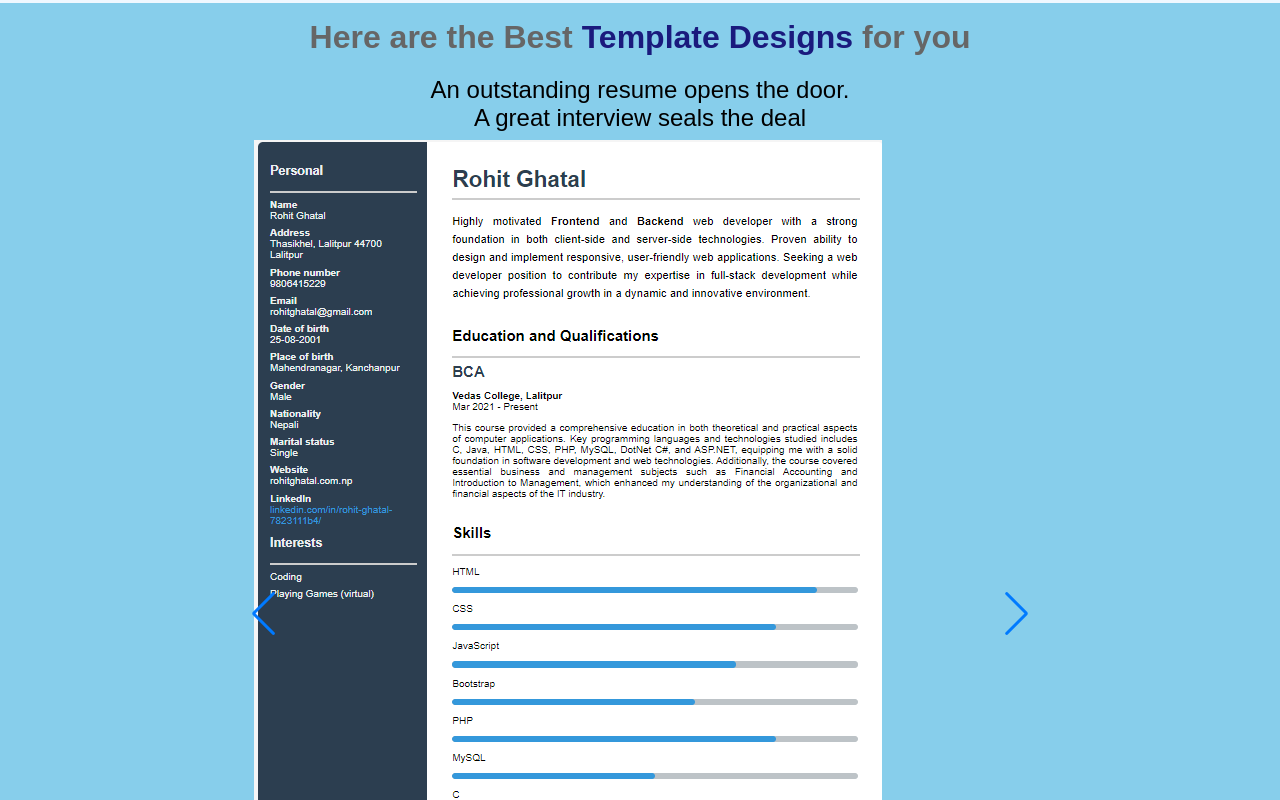
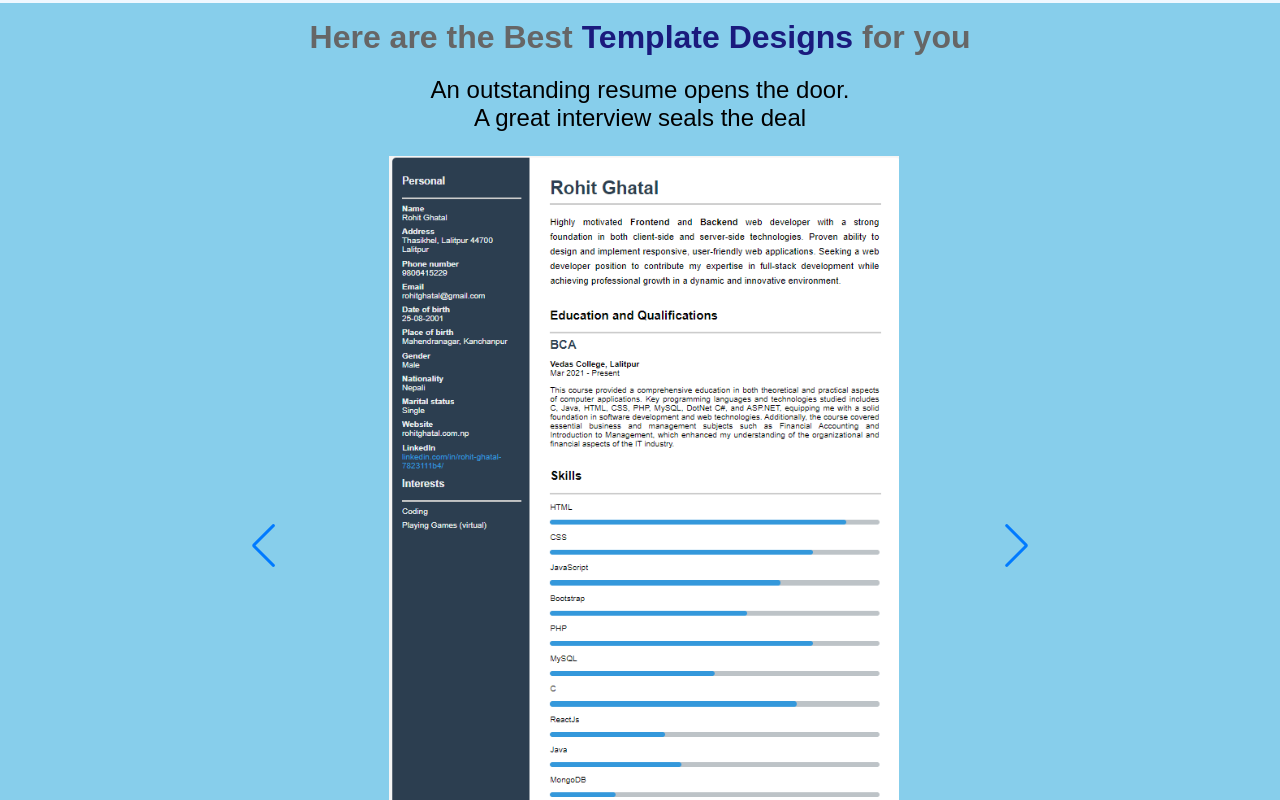
Before and after one commit to rohitghatal1/CVMaker-ReactJS, a React (Create React App) app: page / in a window 1280 px wide. Shown: the part 1160-1960 px from the top of the page. Built offline with nearby package versions, Linux system fonts and the light colour scheme.

Commit message:
added image container for better control over images

```diff
--- a/src/components/Templates.js
+++ b/src/components/Templates.js
@@ -24,11 +24,10 @@ export default function Templates() {
           >
             {templateData.map((template) => (
               <SwiperSlide key={template.id}>
-                <div
-                  className="templateCard"
-                  onClick={() => setSelectedTemplate(() => template.component)}
-                >
-                  <img src={template.image} alt={template.name} />
+                <div className="templateCard" onClick={() => setSelectedTemplate(() => template.component)}>
+                  <figure className="imageContainer">
+                    <img src={template.image} alt={template.name} />
+                  </figure>
                   <h3>{template.name}</h3>
                 </div>
               </SwiperSlide>
--- a/src/components/templates.css
+++ b/src/components/templates.css
@@ -24,27 +24,53 @@
 .templateContainer{
     position: relative;
     width: 100%;
-    max-width: 50rem; /* Restrict the max-width for better alignment */
+    max-width: 50rem;
     display: flex;
     justify-content: center;
     align-items: center;
     margin: auto;
-    overflow: hidden; /* Ensure nothing overflows the container */
+    overflow: hidden;
 }
 
 .templateCard {
     padding: 0.5rem;
-    min-height: 38rem;
-    max-width: 40rem;
-    display: block;
+    width: 40rem;
+    display: flex;
+    flex-direction: column;
+    justify-content: flex-start;
+    align-items: center;
+    text-align: center;
 }
 
-.templateCard img {
-    aspect-ratio: 1/3;
-    /* width: 100%;
-    height: 90%; */
+.imageContainer {
+    margin-left: 12rem;
+    width: 40rem;
+    min-height: 43rem;
+    height: 45rem;
+    overflow: hidden;
+    display: flex;
+    justify-content: center;
+    align-items: center;
+}
+
+.imageContainer img {
+    width: 100%;
+    height: 100%;
     object-fit: contain;
+    transition: transform 0.3s ease;
 }
+
+.imageContainer img:hover {
+    transform: scale(1.05);
+}
+
+.templateCard h3 {
+    margin-left: 11rem;
+    margin-top: 0.5rem;
+    font-size: 1.5rem;
+    color: #333;
+}
+
 
 .seeMoreTemplateBtn{
     background-color: #1a1a7d;
```
